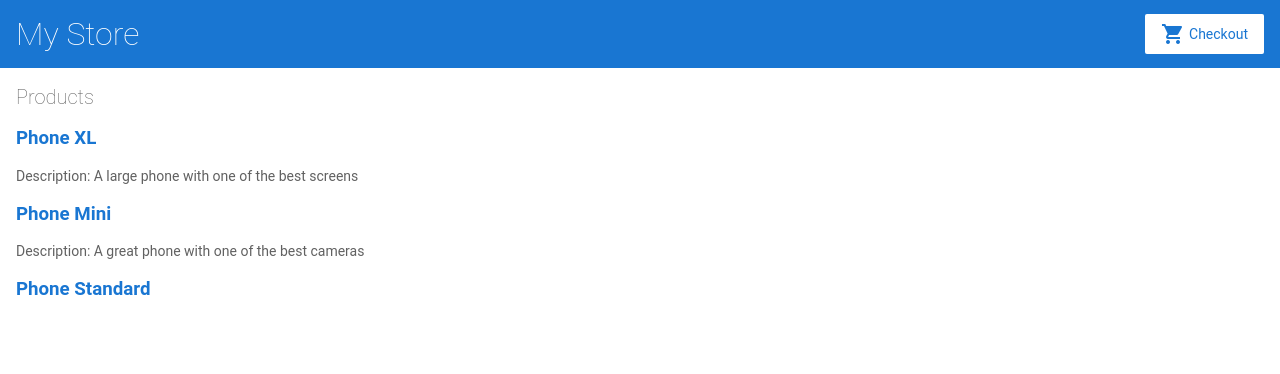
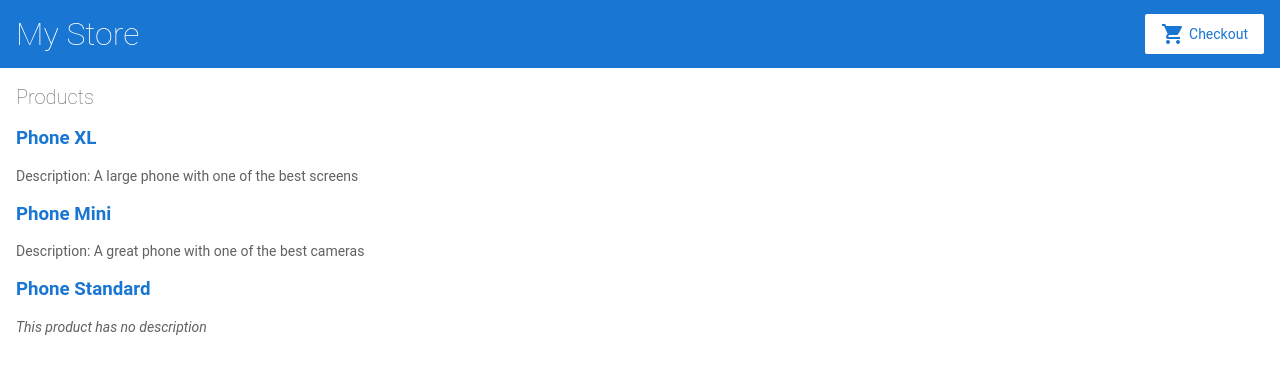
Before and after one commit to bcdasilv/angular-sample-tutorial, an Angular app: page / in a window 1280 px wide. Shown: the top 374 px of the page. Built offline with nearby package versions, Linux system fonts and the light colour scheme.

Commit message:
Playing with else in the product description

```diff
--- a/src/app/product-list/product-list.component.html
+++ b/src/app/product-list/product-list.component.html
@@ -7,10 +7,19 @@
     </a>
   </h3>
 
-  <p *ngIf="product.description">
+
+  <p *ngIf="product.description else noDesc">
     Description: {{ product.description }}
   </p>
-</div>
+    <ng-template #noDesc><p><i>This product has no description</i></p></ng-template>
+
+<!-- OR:
+  <div *ngIf="product.description then hasDesc else noDesc">
+ </div>
+    <ng-template #hasDesc> <p>Description: {{ product.description }} </p></ng-template>
+    <ng-template #noDesc><p><i>This product has no description</i></p></ng-template>
+
+</div> -->
 
 <!--
 Copyright Google LLC. All Rights Reserved.
```
